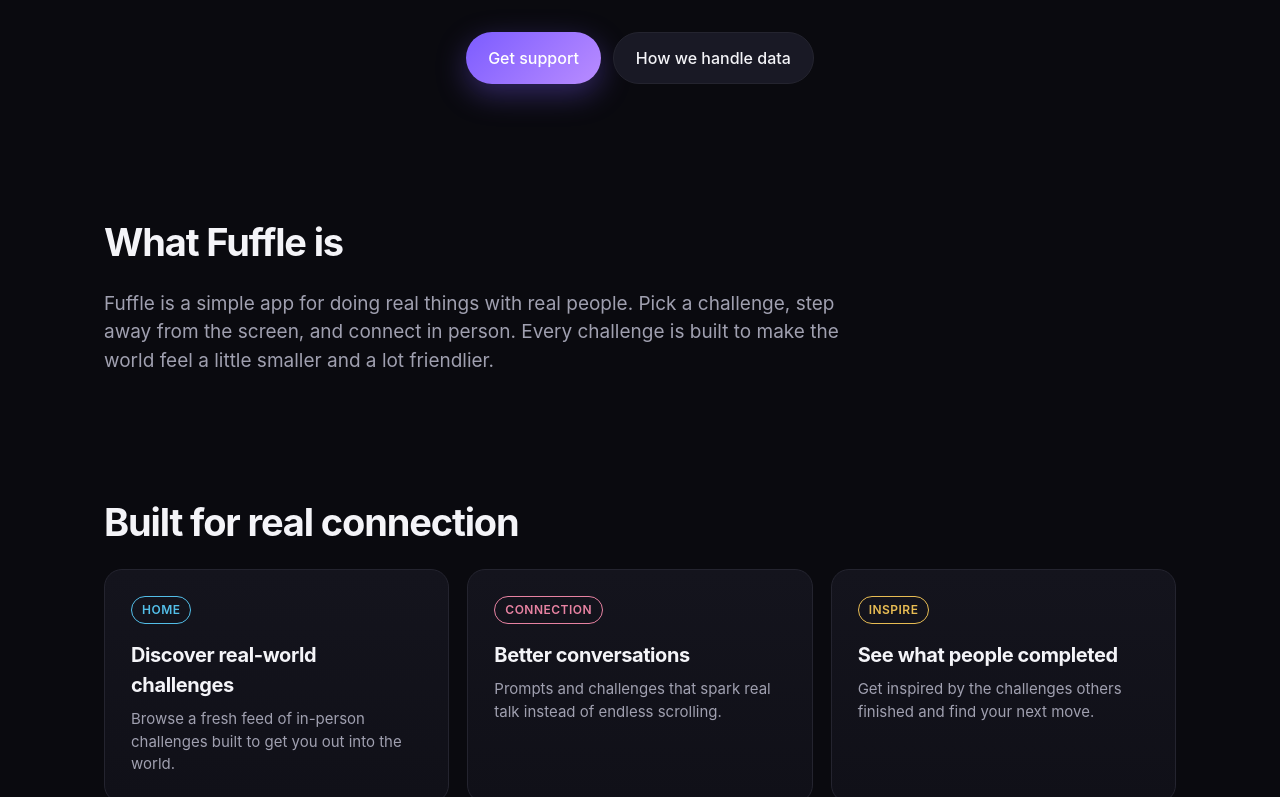
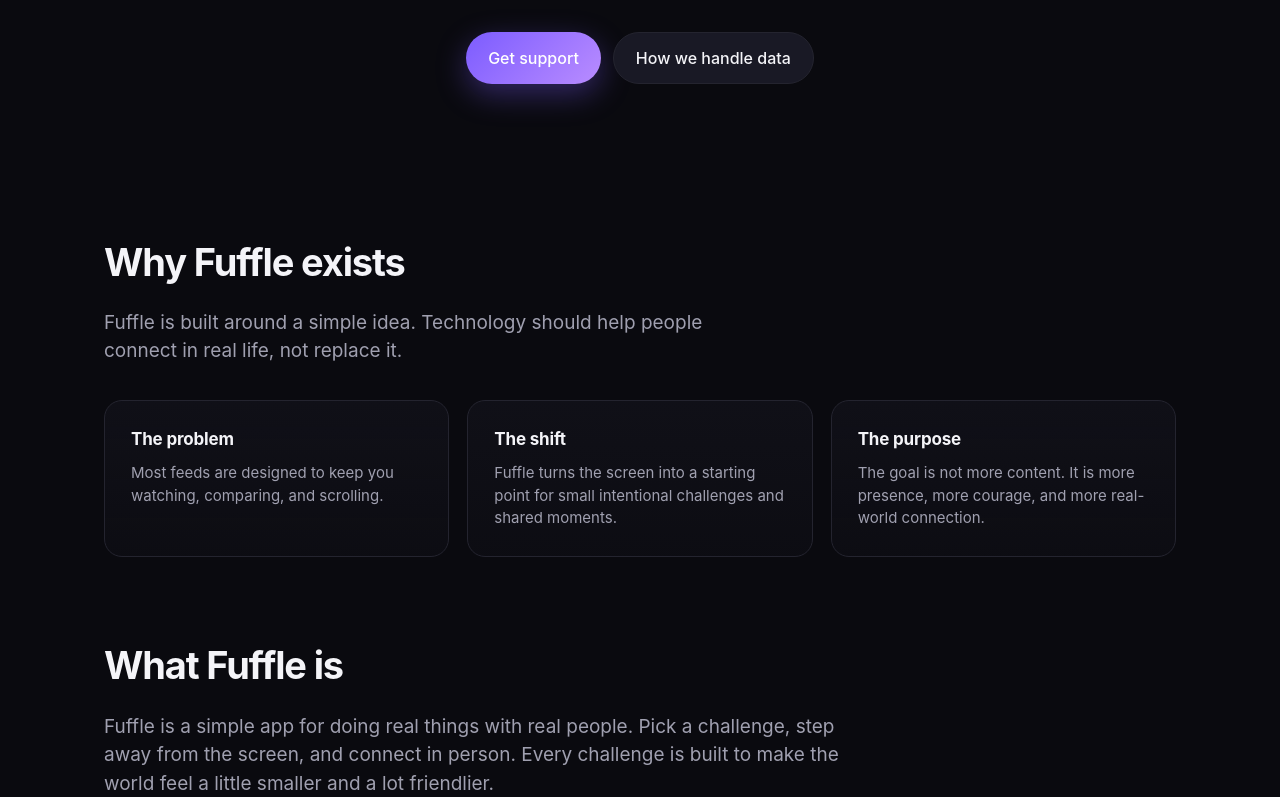
Before and after one commit to CodeButterSteve/FuffleWebsite, a React (Vite) app: page / in a window 1280 px wide. Shown: the part 594-1391 px from the top of the page. Built offline with nearby package versions, Linux system fonts and the light colour scheme.

Commit message:
Add Fuffle purpose section to home page

```diff
--- a/src/index.css
+++ b/src/index.css
@@ -281,6 +281,44 @@
   max-width: 760px;
 }
 
+/* Purpose */
+.purpose {
+  padding: 60px 0 40px;
+}
+
+.purpose-intro {
+  color: var(--muted);
+  font-size: 19px;
+  max-width: 640px;
+  margin: 0 0 34px;
+}
+
+.purpose-grid {
+  display: grid;
+  grid-template-columns: repeat(3, 1fr);
+  gap: 18px;
+}
+
+.purpose-card {
+  background: linear-gradient(180deg, rgba(20, 20, 29, 0.6), rgba(16, 16, 24, 0.4));
+  border: 1px solid var(--border);
+  border-radius: var(--radius);
+  padding: 26px;
+}
+
+.purpose-card h3 {
+  margin: 0 0 10px;
+  font-size: 17px;
+  letter-spacing: -0.01em;
+  color: var(--text);
+}
+
+.purpose-card p {
+  color: var(--muted);
+  font-size: 15px;
+  margin: 0;
+}
+
 /* Features */
 .features {
   padding: 60px 0;
@@ -505,6 +543,10 @@
   .feature-grid {
     grid-template-columns: repeat(2, 1fr);
   }
+
+  .purpose-grid {
+    grid-template-columns: repeat(2, 1fr);
+  }
 }
 
 @media (max-width: 720px) {
@@ -535,6 +577,10 @@
     grid-template-columns: 1fr;
   }
 
+  .purpose-grid {
+    grid-template-columns: 1fr;
+  }
+
   .support-grid {
     grid-template-columns: 1fr;
   }
--- a/src/pages/Home.tsx
+++ b/src/pages/Home.tsx
@@ -67,6 +67,39 @@
         </div>
       </section>
 
+      <section className="purpose">
+        <div className="section-inner">
+          <h2 className="section-title">Why Fuffle exists</h2>
+          <p className="purpose-intro">
+            Fuffle is built around a simple idea. Technology should help people
+            connect in real life, not replace it.
+          </p>
+          <div className="purpose-grid">
+            <article className="purpose-card">
+              <h3>The problem</h3>
+              <p>
+                Most feeds are designed to keep you watching, comparing, and
+                scrolling.
+              </p>
+            </article>
+            <article className="purpose-card">
+              <h3>The shift</h3>
+              <p>
+                Fuffle turns the screen into a starting point for small
+                intentional challenges and shared moments.
+              </p>
+            </article>
+            <article className="purpose-card">
+              <h3>The purpose</h3>
+              <p>
+                The goal is not more content. It is more presence, more courage,
+                and more real-world connection.
+              </p>
+            </article>
+          </div>
+        </div>
+      </section>
+
       <section className="promise">
         <div className="section-inner">
           <h2 className="section-title">What Fuffle is</h2>
```
